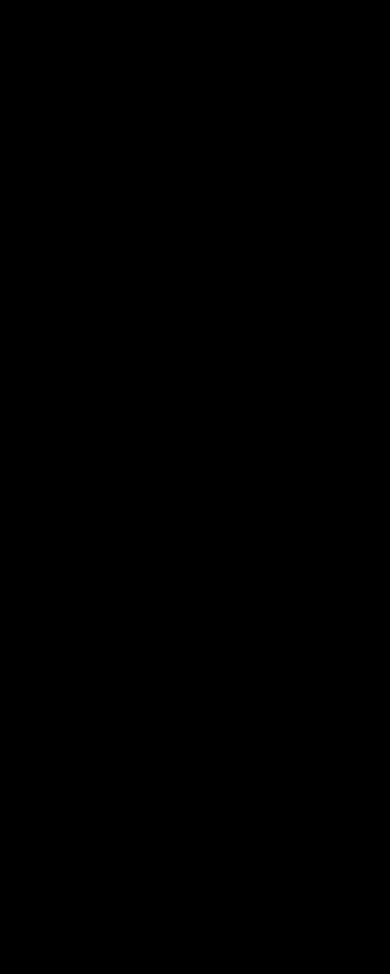
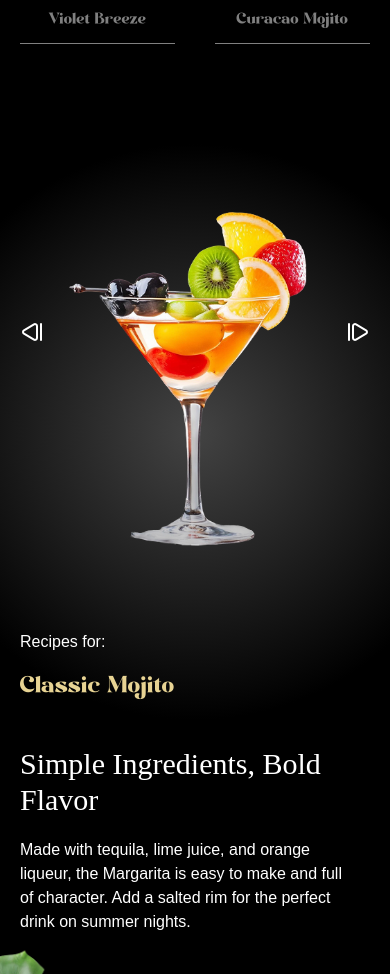
Before and after one commit to bmbhi15/cocktail-gsap-website, a Next.js app: page / in a window 390 px wide. Shown: the part 5720-6694 px from the top of the page. Before the commit the page ends 5610 px from the top, so only its background shows below. Built offline with nearby package versions, Linux system fonts and the light colour scheme; a web font is replaced by a local one.

Commit message:
Completed menu section feature

```diff
--- a/app/components/Menu.tsx
+++ b/app/components/Menu.tsx
@@ -1,7 +1,109 @@
-import React from "react";
+"use client";
+import { useState } from "react";
+import { sliderLists } from "../utils/constants";
+import clsx from "clsx";
+import { StepBack, StepForward } from "lucide-react";
+import { useGSAP } from "@gsap/react";
+import gsap from "gsap";
+import { SplitText } from "gsap/all";
 
 const Menu = () => {
-  return <div>Menu</div>;
+  const [cocktail, setCocktail] = useState({
+    id: 1,
+    name: "Classic Mojito",
+    image: "/images/drink1.png",
+    title: "Simple Ingredients, Bold Flavor",
+    description:
+      "Made with tequila, lime juice, and orange liqueur, the Margarita is easy to make and full of character. Add a salted rim for the perfect drink on summer nights.",
+  });
+
+  const prevIndex = (cocktail.id + 2) % 4;
+  const nextIndex = cocktail.id % 4;
+
+  useGSAP(() => {
+    gsap.from(`.recipe-${cocktail.id}`, {
+      opacity: 0,
+      yPercent: 50,
+      duration: 1,
+      ease: "power1.inOut",
+    });
+
+    gsap.from(`.recipe-title-${cocktail.id}`, {
+      opacity: 0,
+      x: -200,
+      duration: 1,
+      ease: "power1.inOut",
+    });
+
+    gsap.from(`.drink-${cocktail.id}`, {
+      opacity: 0,
+      x: -400,
+      duration: 1,
+      ease: "power1.inOut",
+    });
+  }, [cocktail]);
+  return (
+    <section id="menu" className="noisy">
+      <img
+        src="/images/slider-left-leaf.png"
+        alt="Menu left leaf"
+        id="m-left-leaf"
+      />
+      <img
+        src="/images/slider-right-leaf.png"
+        alt="Menu left leaf"
+        id="m-right-leaf"
+      />
+      <div className="cocktail-tabs">
+        {sliderLists.map((item) => (
+          <button
+            key={item.name}
+            className={clsx({ "opacity-100": item.name === cocktail.name })}
+            onClick={() => setCocktail(item)}
+          >
+            {item.name}
+          </button>
+        ))}
+      </div>
+      <div className="content">
+        <div className="arrows abs-center top-52">
+          <button
+            className="space-y-4"
+            onClick={() => setCocktail(sliderLists[prevIndex])}
+          >
+            <span className="text-left">{sliderLists[prevIndex].name}</span>
+            <StepBack />
+          </button>
+          <button
+            className="space-y-4"
+            onClick={() => setCocktail(sliderLists[nextIndex])}
+          >
+            <span className="text-right"> {sliderLists[nextIndex].name}</span>
+            <StepForward className="justify-self-end" />
+          </button>
+        </div>
+        <div className="cocktail">
+          <img
+            src={cocktail.image}
+            alt={cocktail.name}
+            className={`drink-${cocktail.id}`}
+          />
+        </div>
+        <div className="recipe">
+          <div className="info">
+            <p>Recipes for:</p>
+            <span id="title" className={`recipe-title-${cocktail.id}`}>
+              {cocktail.name}
+            </span>
+          </div>
+          <div className={`details recipe-${cocktail.id}`}>
+            <h2>{cocktail.title}</h2>
+            <p>{cocktail.description}</p>
+          </div>
+        </div>
+      </div>
+    </section>
+  );
 };
 
 export default Menu;
--- a/app/globals.css
+++ b/app/globals.css
@@ -57,6 +57,10 @@ body {
   mask-repeat: no-repeat;
   mask-position: center;
   mask-size: 50%;
+}
+
+@utility test-border {
+  @apply border-2 border-amber-50;
 }
 
 @layer components {
@@ -275,7 +279,7 @@ body {
   }
 
   #menu {
-    @apply relative w-full md:mt-40 mt-0 2xl:px-0 px-5 py-20 radial-gradient;
+    @apply relative w-full md:mt-40 mt-0 2xl:px-0 px-5 py-10 radial-gradient;
 
     #m-left-leaf {
       @apply object-contain absolute -bottom-20 left-0 md:w-fit w-1/3;
@@ -289,7 +293,7 @@ body {
       @apply grid md:grid-cols-4 grid-cols-2 md:gap-20 gap-10 sm:mb-32 mb-20 relative z-10 md:max-w-6xl md:mx-auto;
 
       button {
-        @apply md:text-3xl text-xl pb-2 cursor-pointer hover:text-yellow hover:border-yellow border-b-1 transition-colors font-modern-negra;
+        @apply md:text-3xl text-xl pb-2 cursor-pointer hover:text-yellow hover:border-yellow border-b-1 transition-colors font-modern-negra opacity-50;
       }
     }
 
@@ -310,7 +314,7 @@ body {
     }
 
     .cocktail {
-      @apply flex-center mt-10;
+      @apply flex-center;
 
       img {
         @apply object-contain h-[60vh];
--- a/app/page.tsx
+++ b/app/page.tsx
@@ -19,8 +19,8 @@ export default function Home() {
       <Cocktails />
       <About />
       <Art />
-      {/* <Menu />
-      <Contact /> */}
+      <Menu />
+      {/* <Contact /> */}
     </main>
   );
 }
```
